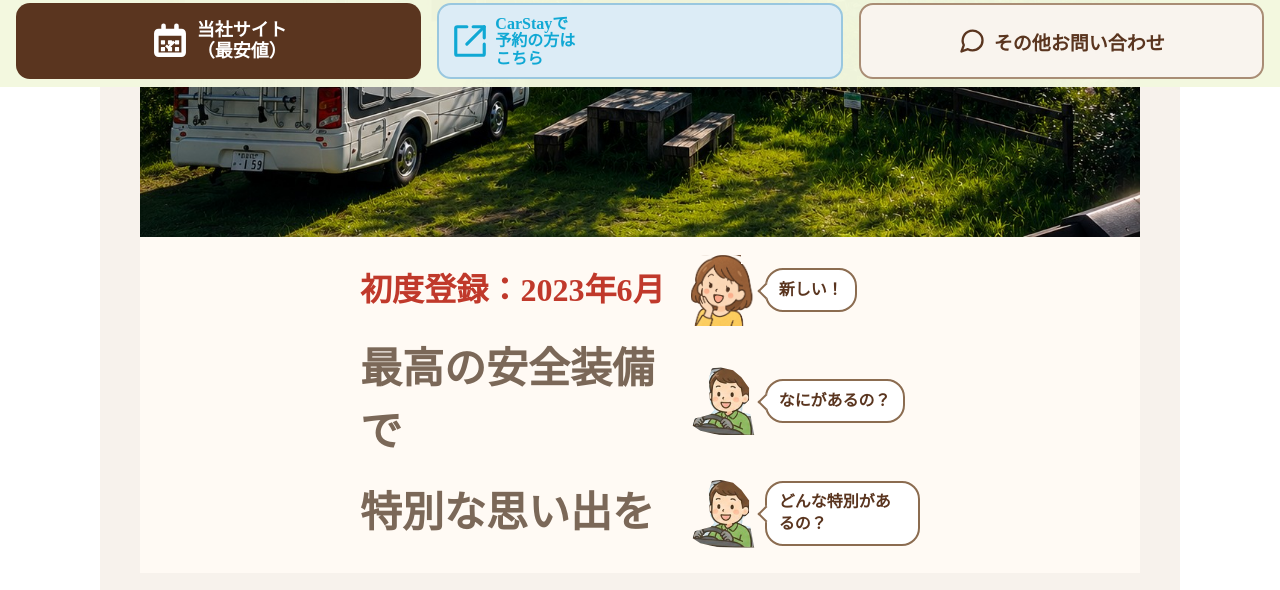
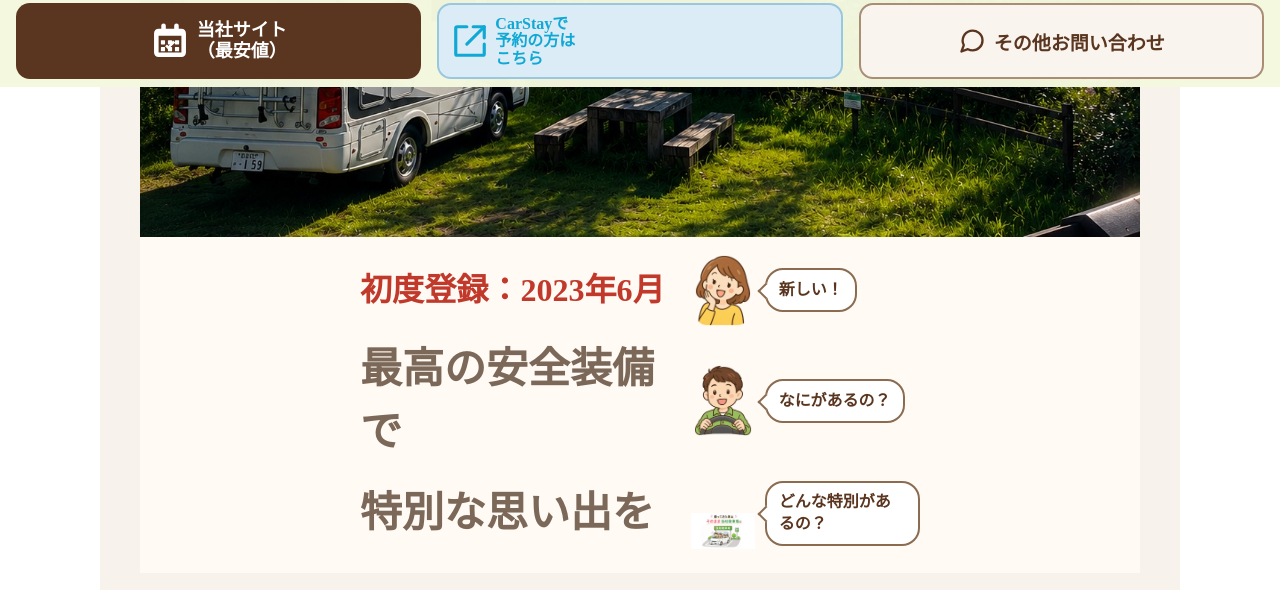
Before and after one commit to AkiraItoi/campingcar-hp, a plain HTML site: page index.html in a window 1280 px wide. Shown: the part 713-1303 px from the top of the page. Drawn offline with Linux system fonts and the light colour scheme.

Commit message:
ヒーロー人物イラストの輪郭を修正
* Add clean hero character illustrations

* Use clean hero character illustrations

* Remove clipped hero character masks

```diff
--- a/index.html
+++ b/index.html
@@ -28,7 +28,7 @@
       <div class="hero-registration-note">
         <p class="hero-registration"><span class="nb">初度登録：</span><span class="nb">2023年6月</span></p>
         <a class="hero-question hero-registration-question" href="#qa-vehicle-difference" aria-label="車両の特長をQ&Aで見る">
-          <span class="hero-registration-person" aria-hidden="true"><img src="img/registration-surprise-matched.png" alt="" decoding="async"></span>
+          <span class="hero-registration-person" aria-hidden="true"><img src="img/hero-woman-clean.webp" alt="" decoding="async"></span>
           <span class="hero-question-bubble">新しい！</span>
         </a>
       </div>
@@ -36,7 +36,7 @@
         <span class="hero-promise">
           <span class="hero-promise-copy"><span class="nb">最高の</span><span class="nb">安全装備で</span></span>
           <a class="hero-question hero-safety-link" href="#qa-safety-equipment">
-            <span class="hero-driver" aria-hidden="true"><img src="img/park-image.jpg" alt="" decoding="async"></span>
+            <span class="hero-driver" aria-hidden="true"><img src="img/hero-driver-clean.webp" alt="" decoding="async"></span>
             <span class="hero-question-bubble">なにがあるの？</span>
           </a>
         </span>
--- a/style.css
+++ b/style.css
@@ -2554,17 +2554,17 @@
   width: var(--driver-size);
   height: calc(var(--driver-size) * 120 / 108);
   flex: 0 0 var(--driver-size);
-  overflow: hidden;
-  clip-path: polygon(33% 4%, 47% 3%, 66% 7%, 79% 17%, 91% 32%, 91% 49%, 81% 58%, 80% 66%, 93% 69%, 99% 98%, 44% 98%, 15% 92%, 3% 85%, 6% 75%, 19% 72%, 31% 69%, 37% 63%, 30% 53%, 29% 37%, 28% 19%);
+  overflow: visible;
 }
 .hero-driver img {
   position: absolute;
+  inset: 0;
   display: block;
-  width: calc(var(--driver-size) * 1280 / 108);
-  max-width: none;
-  height: auto;
-  left: calc(var(--driver-size) * -438 / 108);
-  top: calc(var(--driver-size) * -390 / 108);
+  width: 100%;
+  max-width: 100%;
+  height: 100%;
+  object-fit: contain;
+  object-position: center bottom;
 }
 .hero-question-bubble {
   position: relative;
@@ -2641,27 +2641,17 @@
   width: var(--registration-person-size);
   height: calc(var(--registration-person-size) * 120 / 108);
   flex: 0 0 var(--registration-person-size);
-  overflow: hidden;
+  overflow: visible;
 }
 .hero-copy-group .hero-registration-person img {
   position: absolute;
+  inset: 0;
   display: block;
-  width: calc(var(--registration-person-size) * 1293 / 590);
-  max-width: none;
-  height: auto;
-  left: calc(var(--registration-person-size) * -337 / 590);
-  top: calc(var(--registration-person-size) * -414 / 590);
-}
-/* 元画像に含まれていた吹き出しの先端だけを隠し、人物を切り出す */
-.hero-copy-group .hero-registration-person::after {
-  content: "";
-  position: absolute;
-  top: 0;
-  right: 0;
-  width: 14px;
-  height: 9px;
-  background: #fffaf4;
-  pointer-events: none;
+  width: 100%;
+  max-width: 100%;
+  height: 100%;
+  object-fit: contain;
+  object-position: center bottom;
 }
 .hero .hero-copy-group .hero-promises { margin: 12px 0 24px; text-align: left; }
 .hero-copy-group .hero-promise-copy { text-align: left; }
```
Also changed, not shown: img/hero-driver-clean.webp (added), img/hero-woman-clean.webp (added).
